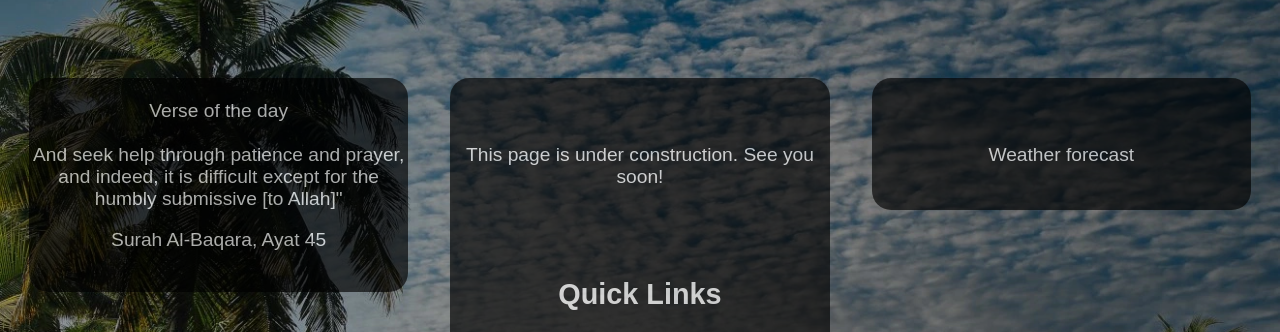
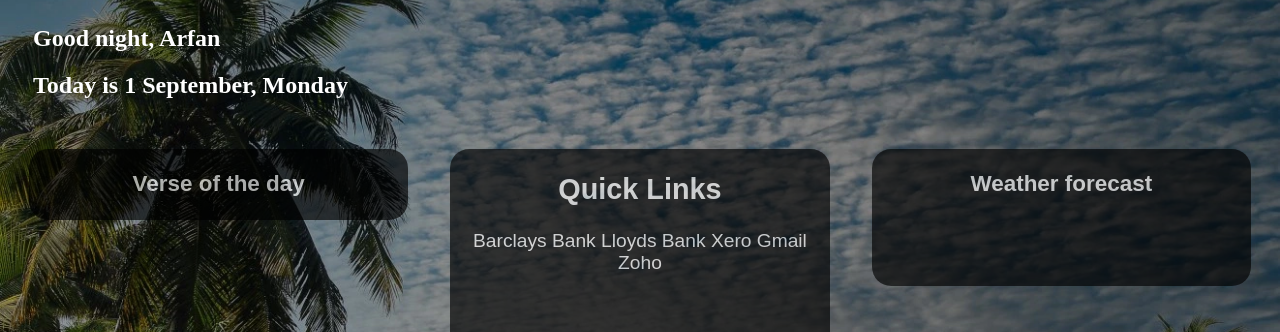
Before and after one commit to arfanrafeek01/website, a plain HTML site: page index.html in a window 1280 px wide. Shown: the top 332 px of the page. Drawn offline with Linux system fonts and the light colour scheme; no server answers; a web font is replaced by a local one.

Commit message:
feat : Add Api for Quran Verse

```diff
--- a/index.html
+++ b/index.html
@@ -8,51 +8,101 @@
     <link href='https://fonts.googleapis.com/css?family=Libre Barcode 128 Text' rel='stylesheet'>
 </head>
 <body>
-    <div class="container">
-    <section id="verse" class="side-box box">
-        <br>
-        <a>Verse of the day</a>
-        <br>
-        <br>
-        <a>And seek help through patience and prayer, and indeed, it is difficult except for the humbly submissive [to Allah]"</a>
-        <p>Surah Al-Baqara, Ayat 45</p>
-        <br>
+    <section class="welcome-greet">
+    <h1 id="greeting"></h1>
+    <h2 class="today">Today is <span id="date"></span></h2>
+    </section>
+  <div class="container">
+    <section class="side-box box">
+        <h3>Verse of the day</h3>
+        <p id="verse"></p>
+        <p id="verse-no"></p>
     </section>
     <section id="links" class="box">
-        <br>
-        <br>
-        <br>
-        <a>This page is under construction. See you soon!</a>
-        <br>
-        <br>
-        <br>
-        <br>
         <h1>Quick Links</h1>
+        <a href="https://bank.barclays.co.uk/">Barclays Bank</a>
+        <a href="https://onlinebusiness.lloydsbank.co.uk/business/logon/login.jsp">Lloyds Bank</a>
+        <a href="https://login.xero.com/identity/user/login">Xero</a>
         <a href="https://mail.google.com/">Gmail</a>
         <a href="https://mail.zoho.eu/">Zoho</a>
-        <a href="https://onlinebusiness.lloydsbank.co.uk/business/logon/login.jsp">Lloyds Bank</a>
-        <a href="https://bank.barclays.co.uk/">Barclays Bank</a>
-        <br>
-        <br>
-        <br>
-        <br>
-        <br>
-        <br>
-        <br>
         <div class="logo">Arfan Rafeek</div>
-        <br>
-        <br>
     </section>
     <section id="weather" class="side-box box">
-        <br>
-        <br>
-        <br>
-        <a>Weather forecast</a>
+        <h3>Weather forecast</h3>
         <br>
         <br>
         <br>
     </section>
-    </div>
-    <br>
+  </div>
 </body>
+
+<script>
+    const api = "https://cdn.jsdelivr.net/npm/quran-json@3.1.2/dist/quran_en.json";
+
+    const curatedList = [
+      "53:39","62:10","94:5","94:6","3:200","47:7","29:69","39:10","16:97","13:11",
+      "20:114","58:11","2:269","18:65","96:1","96:5","12:22","21:79","31:27","58:11",
+      "65:3","3:159","8:2","11:123","14:12","33:3","16:41","67:15","67:19","73:9",
+      "2:286","2:153","3:139","8:46","16:127","39:36","64:11","2:45","70:5","39:53",
+      "103:1","103:2","103:3","91:9","91:10","24:37","18:45","57:20","51:56","6:141",
+      "65:2","65:4","48:1","93:5","93:6","93:7","93:8","40:60","2:286","35:29"
+    ];
+
+    function getDailyIndex(max) {
+        const today = new Date();
+        const dayOfYear = Math.floor(
+            (today - new Date(today.getFullYear(), 0, 0)) / 1000 / 60 / 60 / 24
+        );
+        return dayOfYear % max;
+    }
+
+    fetch(api)
+      .then(response => response.json())
+      .then(data => {
+        const index = getDailyIndex(curatedList.length);
+        const [surahId, ayahId] = curatedList[index].split(":").map(Number);
+
+        const surah = data.find(s => s.id === surahId);
+        if (!surah) throw new Error("Surah not found: " + surahId);
+
+        const ayah = surah.verses.find(v => v.id === ayahId);
+        if (!ayah) throw new Error(`Ayah not found: ${surahId}:${ayahId}`);
+
+        document.getElementById("verse").innerText = ayah.translation;
+        document.getElementById("verse-no").innerText =
+          `Surah ${surah.transliteration} (${surahId}:${ayah.id})`;
+      })
+      .catch(err => console.error("Error fetching Quran data:", err));
+
+    function welcomeGreet() {
+       let name = "Arfan";
+       let currentTime = new Date();
+       let hour = currentTime.getHours();
+       let greet;
+
+          if (hour < 6) {
+             greet = "Good night";
+           } else if (hour < 12) {
+             greet = "Good morning";
+           } else if (hour < 18) {
+             greet = "Good afternoon";
+           } else {
+             greet = "Good evening";
+           }
+
+      document.getElementById("greeting").innerHTML = `${greet}, ${name}`;
+    }
+
+    function showDate() {
+        let currentDate = new Date();
+        let day = currentDate.getDate();
+        let month = currentDate.toLocaleString("default", { month: "long" });
+        let weekday = currentDate.toLocaleString("default", { weekday: "long" });
+
+        let dateToday = `${day} ${month}, ${weekday}`;
+       document.getElementById("date").innerHTML = dateToday;
+    }
+   welcomeGreet();
+   showDate();
+  </script>
 </html>
--- a/style.css
+++ b/style.css
@@ -8,6 +8,16 @@ body {
     background-repeat: no-repeat;
     background-size: cover;
     background-attachment: fixed;
+}
+
+.logo {
+    margin-top: 70px;
+    margin-bottom: 25px;
+}
+.welcome-greet {
+  margin-left: 25px;
+  margin-top: 25px;
+  color: white;
 }
 
 .container {
@@ -24,9 +34,10 @@ body {
     width: 30%;
     height: auto;
     opacity: 0.65;
-    margin-top: 70px;
+    margin-top: 30px;
     margin-left: auto;
     margin-right: auto;
+    margin-bottom: 30px;
 
     /* display: flex; */
     text-align: center;
```
